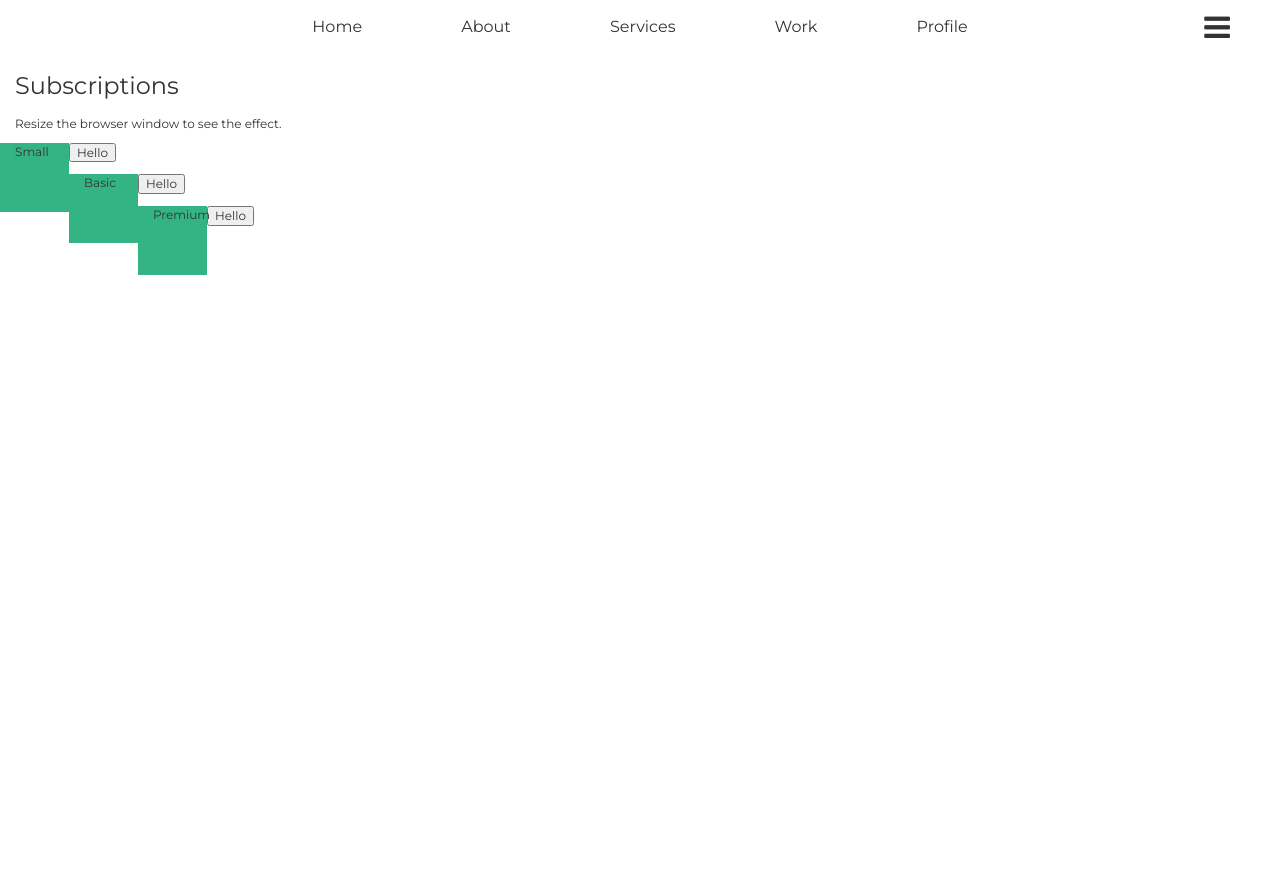
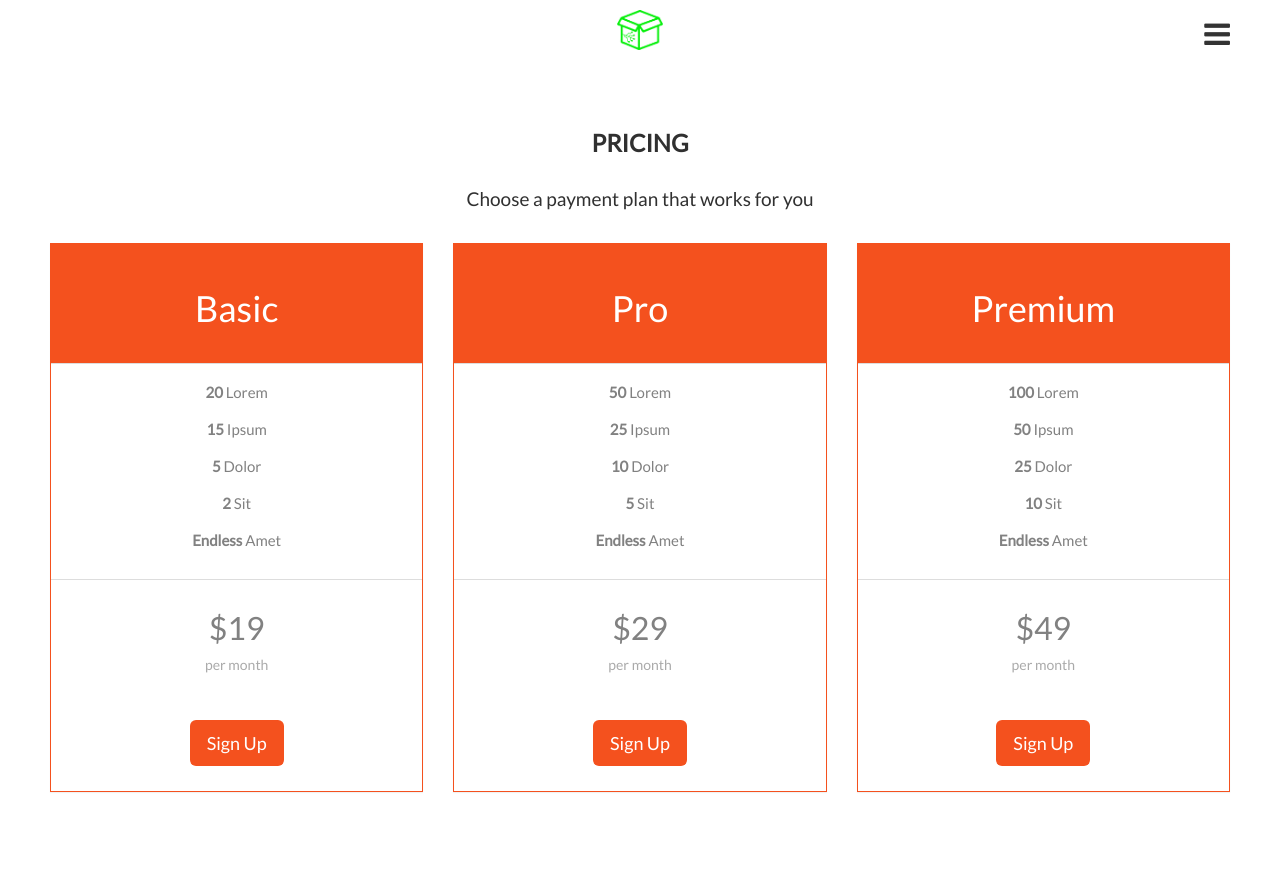
Before and after one commit to Austinthemighty/Group-final-project, a PHP site: page /products.php in a window 1280 px wide. Before the commit the page ends 275 px from the top, so only its background shows below. Run offline with PHP 8.4, Linux system fonts and the light colour scheme; some libraries are stand-ins or nearby versions.

Commit message:
merged every thing from products.html to products.php and deleted products.html

```diff
--- a/products.php
+++ b/products.php
@@ -1,88 +1,38 @@
-<?php
-/**
- * Created by PhpStorm.
- * User: session2
- * Date: 5/4/16
- * Time: 4:06 PM
- */
-//session start
-
-/*
- *
- * button to execute the code to check
- * if (the session is set for a user-profile){
- *  to redirect them to a checkout.php
- *  save the product in a session to display on checkout.php
- * } else{
- *      redirect them to the sign-up.php
- * }
- *
- *
- * execute the function script
- *
- * inside index.php
- *
- *<?php include '1.php'; ?>
- *
- *<input type="button"> onclick="<?php THE SCRIPT FROM 1.php; ?>">
- *
- */
-session_start();
-
-    if(@$_POST['hi'])
-    {
-        if(isset($_SESSION['user_id']))
-        {
-            header("Location: index.php");
-            exit();
-        }else{
-            header("location: sign-up.php");
-            exit();
-        }
-    }
-
-?>
-
-<script>
-
-    </script>
-
 <!DOCTYPE html>
 <html lang="en">
 <head>
   <title>Products</title>
+  <meta charset="utf-8">
+  <meta name="viewport" content="width=device-width, initial-scale=1">
+
+
+  <link href="http://fonts.googleapis.com/css?family=Montserrat" rel="stylesheet" type="text/css">
+  <link href="http://fonts.googleapis.com/css?family=Lato" rel="stylesheet" type="text/css">
+  <link href="https://cdnjs.cloudflare.com/ajax/libs/font-awesome/4.3.0/css/font-awesome.css" rel="stylesheet">
+  <link href="//cdnjs.cloudflare.com/ajax/libs/normalize/3.0.2/normalize.min.css" rel="stylesheet">
   <link rel="stylesheet" href="http://maxcdn.bootstrapcdn.com/bootstrap/3.3.6/css/bootstrap.min.css">
+
+  <link rel="stylesheet" type="text/css" href="style.css">
+  <link rel="stylesheet" href="index.css">
+  <link rel="stylesheet" href="products.css">
+
   <script src="https://ajax.googleapis.com/ajax/libs/jquery/1.12.2/jquery.min.js"></script>
   <script src="http://maxcdn.bootstrapcdn.com/bootstrap/3.3.6/js/bootstrap.min.js"></script>
-        <link rel="stylesheet" href="index.css">
   <script src="https://code.jquery.com/jquery-2.2.2.min.js" integrity="sha256-36cp2Co+/62rEAAYHLmRCPIych47CvdM+uTBJwSzWjI=" crossorigin="anonymous"></script>
-        <link href="https://cdnjs.cloudflare.com/ajax/libs/font-awesome/4.3.0/css/font-awesome.css" rel="stylesheet">
-        <link href="//cdnjs.cloudflare.com/ajax/libs/normalize/3.0.2/normalize.min.css" rel="stylesheet">
-        <link href='http://fonts.googleapis.com/css?family=Montserrat' rel='stylesheet' type='text/css'>
-        <script>
-            $(document).ready(function(){
-                $(".button a").click(function(){
-                    $(".overlay").fadeToggle(200);
-                    $(this).toggleClass('btn-open').toggleClass('btn-close');
-                });
-            });
-            $('.overlay').on('click', function(){
-                $(".overlay").fadeToggle(200);
-                $(".button a").toggleClass('btn-open').toggleClass('btn-close');
-                open = false;
-            });
-        </script>
-        <link rel="stylesheet" type="text/css" href="style.css">
+
 </head>
-    <body>
+<body id="myPage" data-target=".navbar" data-offset="60">
 
-    <nav>
+<nav style="background-color: #fff;">
     <ul>
-            <li><a href="index.php">Home</a></li>
+
+        <li><img src="images\ebox.png" style="height: 50px; padding-top: 10px"></li>
+        <!--<li><a href="index.php">Home</a></li>
         <li><a href="about.php">About</a></li>
         <li><a href="#">Services</a></li>
         <li><a href="#">Work</a></li>
-            <li><a href="sign-up.php">Profile</a></li>
+        <li><a href="#">Profile</a></li>-->
+
     </ul>
     <div class="button">
         <a class="btn-open" href="#"></a>
@@ -93,22 +43,24 @@ session_start();
         <ul class="wrap-nav">
             <li><a href="#">About</a>
                 <ul>
-                        <li><a href="#">About Company</a></li>
+                    <li><a href="about.php">About Company</a></li>
                     <li><a href="products.php">Admin</a></li>
                     <li><a href="#">Developers</a></li>
                 </ul>
             </li>
-                <li><a href="#">Subscriptions</a>
+            <li><a href="products.html">Subscriptions</a>
                 <ul>
-                        <li><a href="#">Small</a></li>
-                        <li><a href="#">Basic</a></li>
-                        <li><a href="#">Premium</a></li>
+                    <li><a href="products.php">Small</a></li>
+                    <li><a href="products.php">Basic</a></li>
+                    <li><a href="products.php">Premium</a></li>
                 </ul>
             </li>
-                <li><a href="sign-up.php">Profile</a>
+            <li><a href="register.php">Profile</a>
                 <ul>
-                        <li><a href="sign-in.php">Log-in</a></li>
-                        <li><a href="sign-up.php">Sign-Up</a></li>
+                    <li><a href="register.php">Log-in/out</a></li>
+                    <!-- log out  function on this section for the  user-->
+
+                    <li><a href="register.php">Sign-Up</a></li>
                 </ul>
             </li>
             <div class="social">
@@ -130,25 +82,110 @@ session_start();
             </div>
     </div>
 </div>
-    <div class="container-fluid">
-        <h1>Subscriptions</h1>
-        <p>Resize the browser window to see the effect.</p>
+    <!--nav bar-->
+
+
+<!-- Container (Pricing Section) -->
+<div id="pricing" class="container-fluid">
+  <div class="text-center">
+    <h2>Pricing</h2>
+    <h4>Choose a payment plan that works for you</h4>
+  </div>
   <div class="row">
-            <div class="col-sm-4" style="background-color:#34B484;height: 69px;width: 69px;">Small</div>
-            <form method="post">
-                <button type="submit" name="hi" value="1">Hello</button>
-            </form>
-            <div class="col-sm-8" style="background-color:#34B484;height: 69px;width: 69px;">Basic</div>
-            <form method="post">
-                <button type="submit" name="hi" value="1">Hello</button>
-            </form>
-            <div class="col-sm-8" style="background-color:#34B484;height: 69px;width: 69px;">Premium</div>
-            <form method="post">
-                <button type="submit" name="hi" value="1">Hello</button>
-            </form>
-            <div class="" style=""
+    <div class="col-sm-4 col-xs-12">
+      <div class="panel panel-default text-center">
+        <div class="panel-heading">
+          <h1>Basic</h1>
+        </div>
+        <div class="panel-body">
+          <p><strong>20</strong> Lorem</p>
+          <p><strong>15</strong> Ipsum</p>
+          <p><strong>5</strong> Dolor</p>
+          <p><strong>2</strong> Sit</p>
+          <p><strong>Endless</strong> Amet</p>
+        </div>
+        <div class="panel-footer">
+          <h3>$19</h3>
+          <h4>per month</h4>
+          <button class="btn btn-lg">Sign Up</button>
         </div>
       </div>
-    <!--Checking if the user has a profile or not to add the cart-->
+    </div>
+    <div class="col-sm-4 col-xs-12">
+      <div class="panel panel-default text-center">
+        <div class="panel-heading">
+          <h1>Pro</h1>
+        </div>
+        <div class="panel-body">
+          <p><strong>50</strong> Lorem</p>
+          <p><strong>25</strong> Ipsum</p>
+          <p><strong>10</strong> Dolor</p>
+          <p><strong>5</strong> Sit</p>
+          <p><strong>Endless</strong> Amet</p>
+        </div>
+        <div class="panel-footer">
+          <h3>$29</h3>
+          <h4>per month</h4>
+          <button class="btn btn-lg">Sign Up</button>
+        </div>
+      </div>
+    </div>
+    <div class="col-sm-4 col-xs-12">
+      <div class="panel panel-default text-center">
+        <div class="panel-heading">
+          <h1>Premium</h1>
+        </div>
+        <div class="panel-body">
+          <p><strong>100</strong> Lorem</p>
+          <p><strong>50</strong> Ipsum</p>
+          <p><strong>25</strong> Dolor</p>
+          <p><strong>10</strong> Sit</p>
+          <p><strong>Endless</strong> Amet</p>
+        </div>
+        <div class="panel-footer">
+          <h3>$49</h3>
+          <h4>per month</h4>
+          <button class="btn btn-lg">Sign Up</button>
+        </div>
+      </div>
+    </div>
+  </div>
+</div>
+
+<script>
+$(document).ready(function(){
+  // Add smooth scrolling to all links in navbar + footer link
+  $(".navbar a, footer a[href='#myPage']").on('click', function(event) {
+
+    // Prevent default anchor click behavior
+    event.preventDefault();
+
+    // Store hash
+    var hash = this.hash;
+
+    // Using jQuery's animate() method to add smooth page scroll
+    // The optional number (900) specifies the number of milliseconds it takes to scroll to the specified area
+    $('html, body').animate({
+      scrollTop: $(hash).offset().top
+    }, 900, function(){
+
+      // Add hash (#) to URL when done scrolling (default click behavior)
+      window.location.hash = hash;
+    });
+  });
+
+  $(window).scroll(function() {
+    $(".slideanim").each(function(){
+      var pos = $(this).offset().top;
+
+      var winTop = $(window).scrollTop();
+        if (pos < winTop + 600) {
+          $(this).addClass("slide");
+        }
+    });
+  });
+})
+</script>
+
 </body>
 </html>
```
Also changed, not shown: products.html (deleted, +0 -191 lines). Lines whose indentation alone changed are shown as unchanged.
